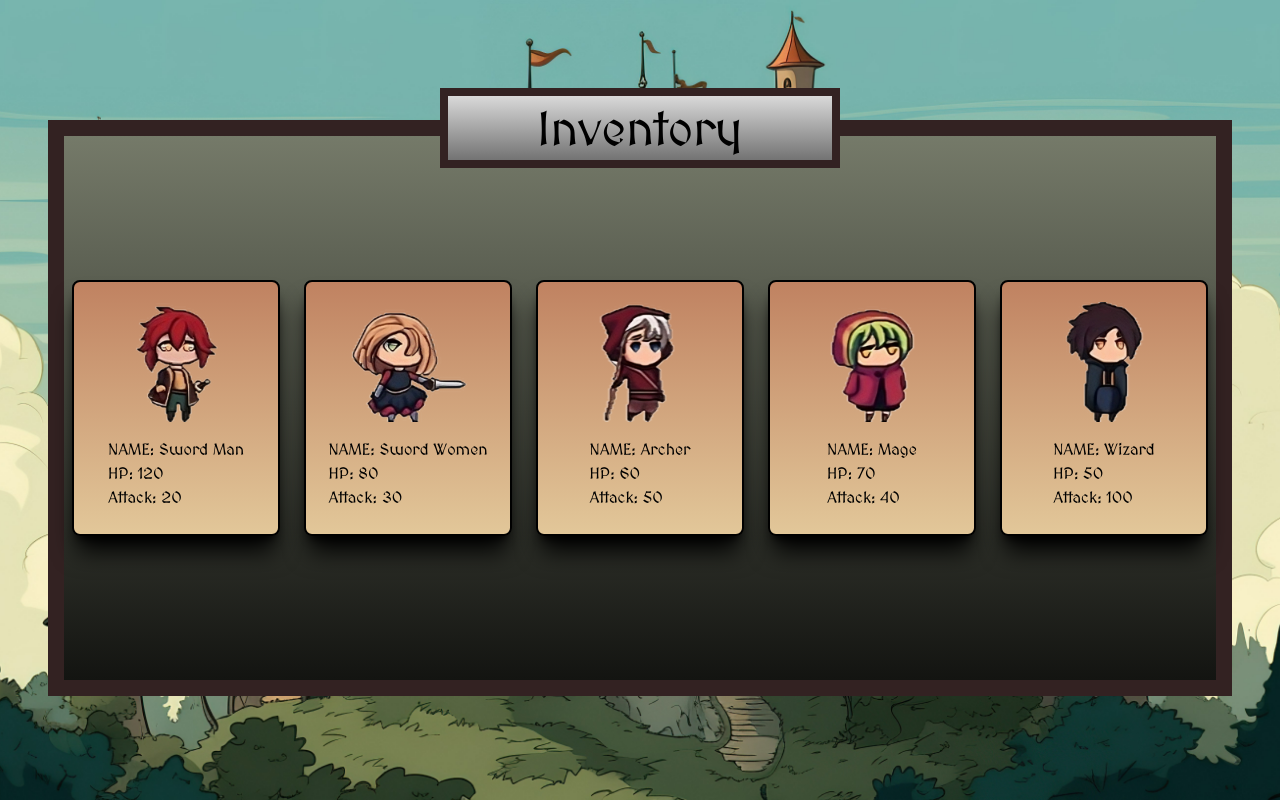
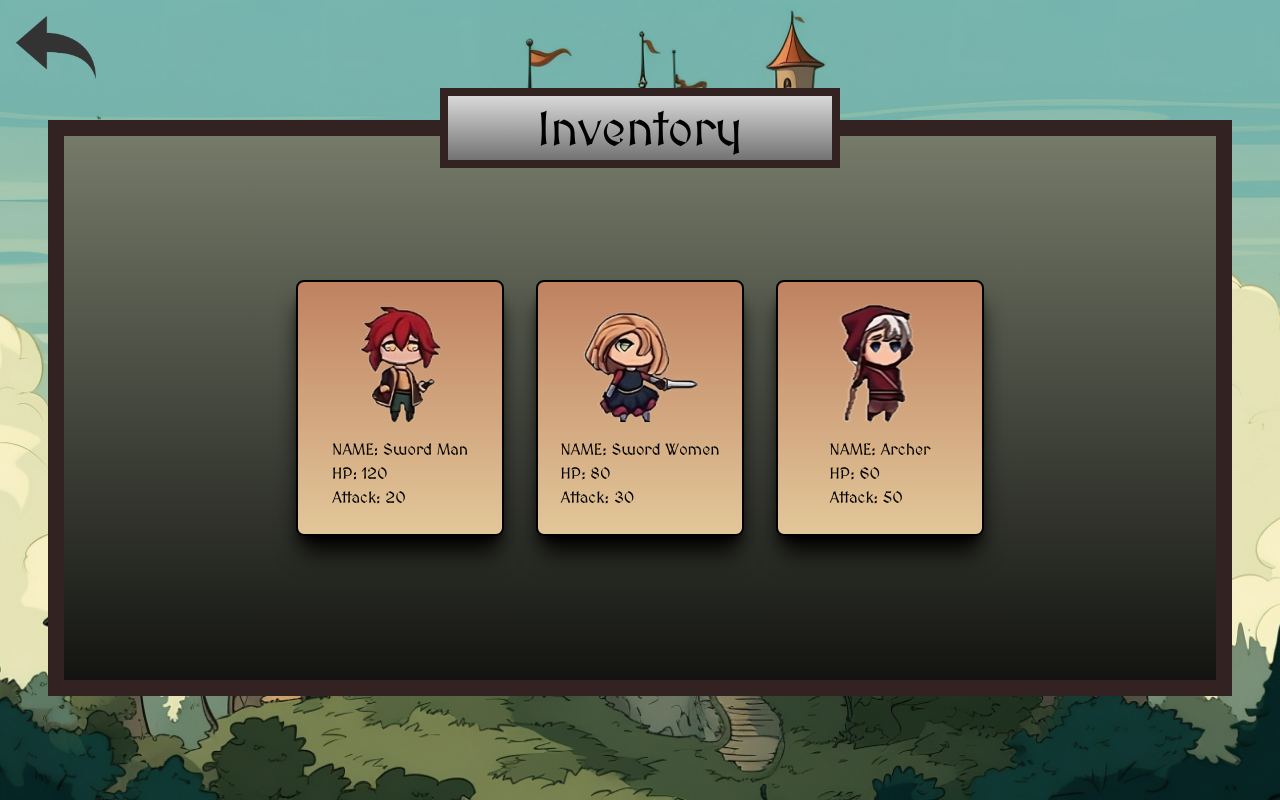
Before and after one commit to SleepyLe0/PROJECT2-SEC-1-VueView, a Vue app: page /inventory in a window 1280 px wide. Built offline with nearby package versions, Linux system fonts and the light colour scheme.

Commit message:
edit inventory Home

```diff
--- /dev/null
+++ b/src/components/inventory/CardInventory.vue
@@ -0,0 +1,41 @@
+<script setup>
+import heros from '../../data/heros'
+import CharacterCard from '../common/CharacterCard.vue'
+import { computed, defineProps } from 'vue'
+import { ref } from 'vue'
+
+const props = defineProps({
+    character: {
+        type: Array,
+        required: true
+    }
+})
+
+const currentUser = ref(JSON.parse(localStorage.getItem('currentUser')))
+
+const characters = computed(() => {
+    return heros.filter(hero => currentUser.value.characters.includes(hero.id))
+})
+</script>
+
+<template>
+    <div class="px-[6vh]">
+        <div class="absolute top-[2vh] left-[2vh]">
+            <router-link to="/home">
+                <img src="/Common/BackButton.png" alt="back" class="w-[15vw] md:w-[10vh]">
+            </router-link>
+        </div>
+        <div class="flex justify-center relative top-[15vh] h-[72vh] border-[1.5vh] lg:border-[2vh] border-[#332222] bg-gradient-to-b from-[#757A69] to-[#131411]">
+            <div class="absolute top-[-6vh] w-[25vh] lg:w-[50vh] h-[10vh] border-[#332222] border-[1vh] bg-gradient-to-b from-[#D9D9D9] to-[#737373]">
+                <h1 class="text-center text-[5vh] lg:text-[6vh] text-black">Inventory </h1>
+            </div>
+            <div class="flex flex-wrap  items-center gap-[4vh] p-[10vh]">
+            <div v-for="character in characters" :key="character.id">
+                <CharacterCard :hero="character" />
+            </div>
+        </div>
+        </div>
+    </div>
+</template>
+
+<style scoped></style>
--- a/src/components/pages/Home.vue
+++ b/src/components/pages/Home.vue
@@ -1,5 +1,6 @@
 <script setup>
-
+import {ref} from 'vue'
+const currentUser =ref(JSON.parse(localStorage.getItem('currentUser')))
 </script>
 
 <template>
@@ -16,9 +17,14 @@
             </div>
         </div>
         <div
-            class="absolute top-[10vh] right-0 px-[4vh] bg-white w-[50vh] h-[20vh] text-[4vh] flex flex-col justify-center">
-            <h1>UserName</h1>
-            <img src="/Common/Coin.png" alt="Coin" class="w-[6vh]">
+            class="absolute top-[10vh] right-0 px-[4vh] bg-gradient-to-t from-[#436850] to-[#ADBC9F] w-[38vh] h-[16vh] text-[4vh]
+            flex flex-col justify-center text-black shadow-lg  border-[0.5vh] border-lime-950 rounded-l-xl">
+            <h1 class=" ">{{ currentUser.username }}</h1>
+            <div class="flex gap-[2.5vh]">
+                <img src="/Common/Coin.png" alt="Coin" class="w-[6vh]">
+                <h1>{{ currentUser.gold }}</h1>
+            </div>
+
         </div>
     </div>
 </template>
--- a/src/components/pages/Inventory.vue
+++ b/src/components/pages/Inventory.vue
@@ -1,19 +1,10 @@
 <script setup>
-import heros from '../../data/heros'
-import CharacterCard from '../common/CharacterCard.vue'
+import CardInventory from '../inventory/CardInventory.vue'
+
 </script>
 
 <template>
-    <div class="px-[6vh]">
-    <div class=" flex justify-center relative  top-[15vh] h-[72vh] border-[2vh] border-[#332222] bg-gradient-to-b from-[#757A69] to-[#131411]">
-        <div class="absolute top-[-6vh] w-[50vh] h-[10vh] border-[#332222] border-[1vh] bg-gradient-to-b from-[#D9D9D9] to-[#737373]">
-            <h1 class=" text-center text-[6vh] text-black">Inventory </h1>
-        </div>
-        <div class="flex flex-wrap gap-[3vh]">
-          <CharacterCard v-for="hero in heros" :hero="hero"/>
-        </div>
-    </div>
-    </div>
+   <CardInventory/>
 </template>
 
 <style scoped></style>
```
